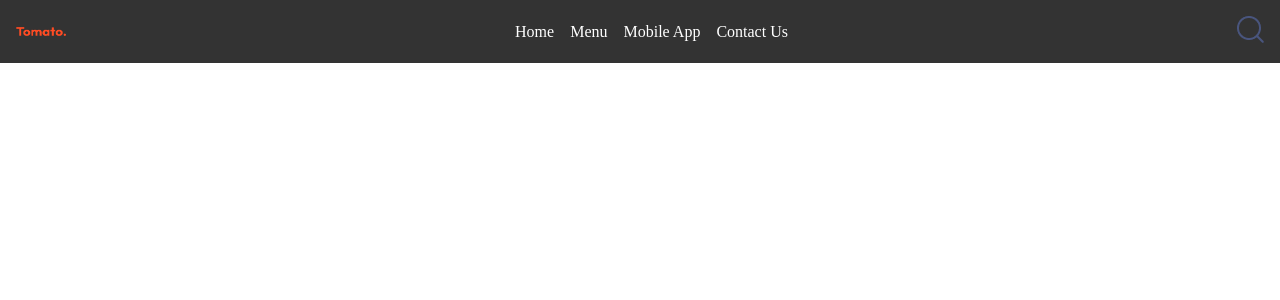
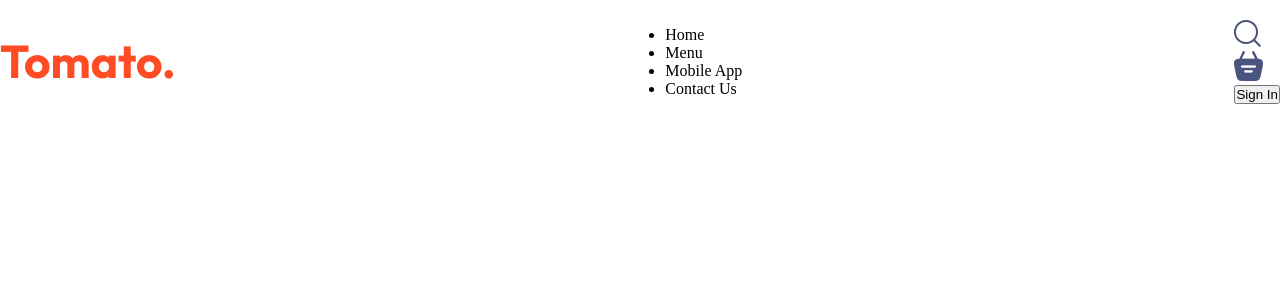
Before and after one commit to nooby6/food-del, a React (Vite) app in the folder frontend/: page / in a window 1280 px wide. Shown: the top 300 px of the page. Built offline with nearby package versions, Linux system fonts and the light colour scheme.

Commit message:
feat(Navbar): update Navbar styles and add search icon functionality

```diff
--- a/frontend/src/components/Navbar/Navbar.css
+++ b/frontend/src/components/Navbar/Navbar.css
@@ -1,24 +1,6 @@
-/* Navbar.css */
-.navbar {
-    display: flex;
-    align-items: center;
-    justify-content: space-between;
-    padding: 1rem;
-    background-color: #333;
-    color: white;
-  }
-
-  .log {
-    width: 50px; /* Adjust based on logo size */
-    height: auto;
-  }
-
-  .navbar-menu {
-    display: flex;
-    gap: 1rem;
-    list-style: none;
-  }
-
-  .navbar-menu li {
-    cursor: pointer;
-  }
+.navbar{
+  padding: 20px 0;
+  display: flex;
+  justify-content: space-between;
+  align-items: center;
+}
--- a/frontend/src/components/Navbar/Navbar.jsx
+++ b/frontend/src/components/Navbar/Navbar.jsx
@@ -14,6 +14,12 @@ const Navbar = () => {
       </ul>
       <div className='navbar*-right'>
         <img src={assets.search_icon} alt="" />
+        <div className='navbar-search-icon'>
+          <img src={assets.basket_icon} alt="" />
+          <div className="dot">
+          </div>
+          <button>Sign In</button>
+        </div>
       </div>
     </div>
   )
```
